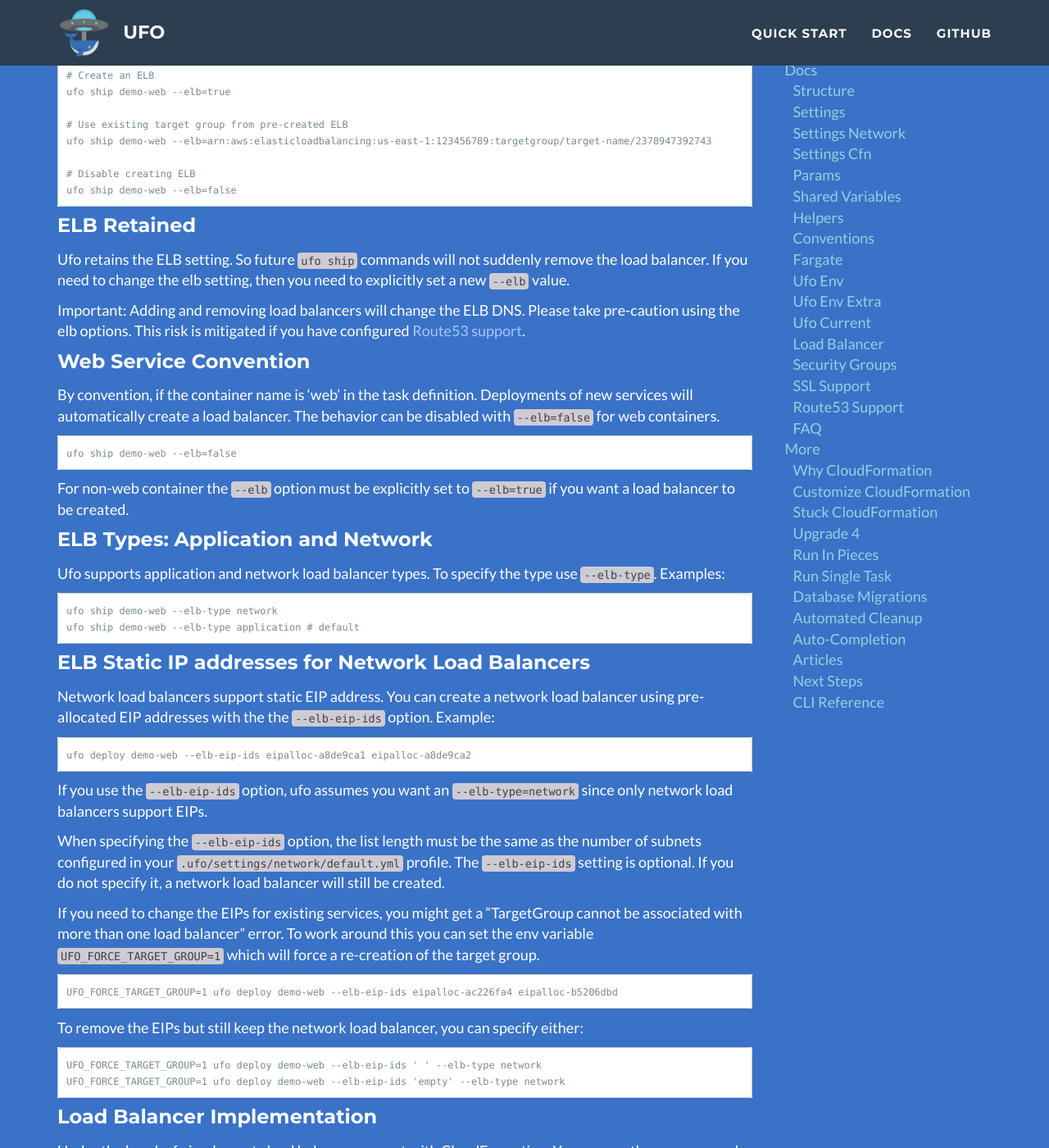
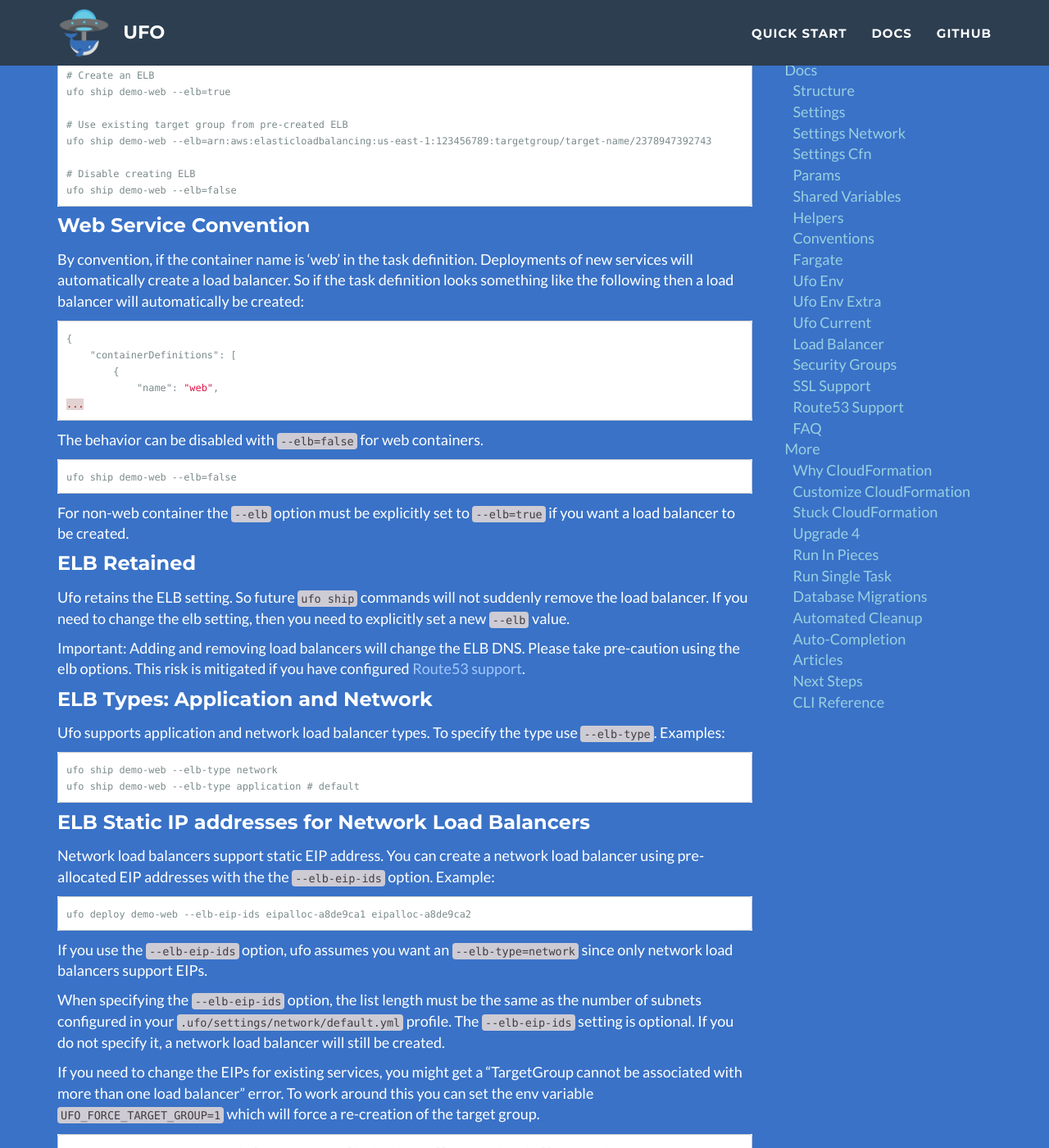
Before and after one commit to boltops-tools/ufo, a Jekyll site: the page built from docs/_docs/load-balancer.md, in a window 1280 px wide and 1400 px high, scrolled down 313 px. Shown: the whole window at 82% size. Built offline with Jekyll 4.4.1, drawn with Linux system fonts in a browser that asks for light colours; some of the changed text lies outside the part shown.

Commit message:
update docs

````diff
--- a/docs/_docs/load-balancer.md
+++ b/docs/_docs/load-balancer.md
@@ -21,19 +21,29 @@ Here are examples of each of them:
     # Disable creating ELB
     ufo ship demo-web --elb=false
 
+## Web Service Convention
+
+By convention, if the container name is 'web' in the task definition. Deployments of new services will automatically create a load balancer.  So if the task definition looks something like the following then a load balancer will automatically be created:
+
+```json
+{
+    "containerDefinitions": [
+        {
+            "name": "web",
+...
+```
+
+The behavior can be disabled with `--elb=false` for web containers.
+
+    ufo ship demo-web --elb=false
+
+For non-web container the `--elb` option must be explicitly set to `--elb=true` if you want a load balancer to be created.
+
 ## ELB Retained
 
 Ufo retains the ELB setting.  So future `ufo ship` commands will not suddenly remove the load balancer.  If you need to change the elb setting, then you need to explicitly set a new `--elb` value.
 
 Important: Adding and removing load balancers will change the ELB DNS.  Please take pre-caution using the elb options.  This risk is mitigated if you have configured [Route53 support]({% link _docs/route53-support.md %}).
-
-## Web Service Convention
-
-By convention, if the container name is 'web' in the task definition. Deployments of new services will automatically create a load balancer.  The behavior can be disabled with `--elb=false` for web containers.
-
-    ufo ship demo-web --elb=false
-
-For non-web container the `--elb` option must be explicitly set to `--elb=true` if you want a load balancer to be created.
 
 ## ELB Types: Application and Network
 
@@ -61,6 +71,8 @@ To remove the EIPs but still keep the network load balancer, you can specify eit
     UFO_FORCE_TARGET_GROUP=1 ufo deploy demo-web --elb-eip-ids ' ' --elb-type network
     UFO_FORCE_TARGET_GROUP=1 ufo deploy demo-web --elb-eip-ids 'empty' --elb-type network
 
+Note be careful using the UFO_FORCE_TARGET_GROUP option. If the deploy fails, then the CloudFormation stack rolls back and can leave the target group with healthy targets resulting in downtime. If it's an production service and you are changing the load balancer type or eip IPs, it is recommended to instead create a temporary additional ECS service, do a DNS switch, and then remove the old ECS.
+
 ## Load Balancer Implementation
 
 Under the hood, ufo implements load balancer support with CloudFormation. You can see these resources by visiting the CloudFormation console and clicking on the corresponding stack.  Here's an example:
````
